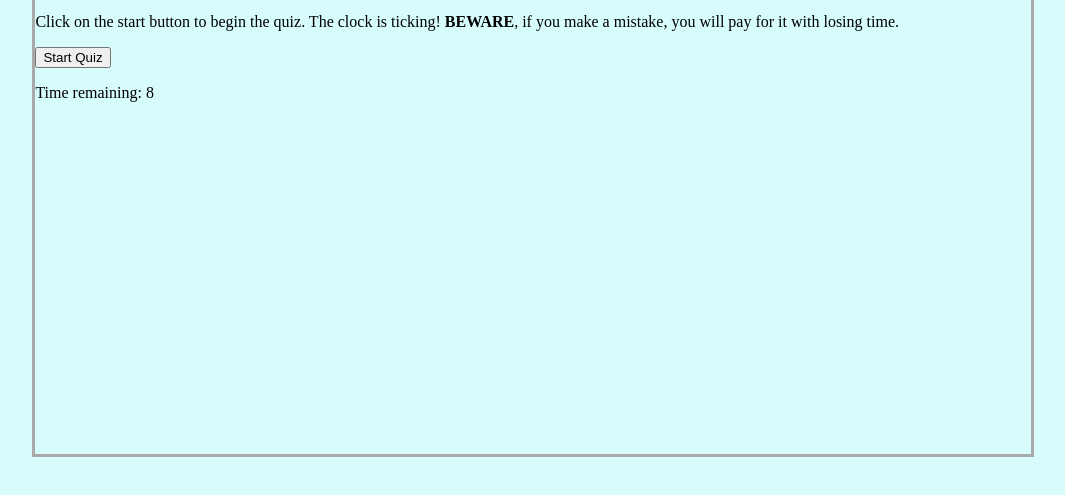
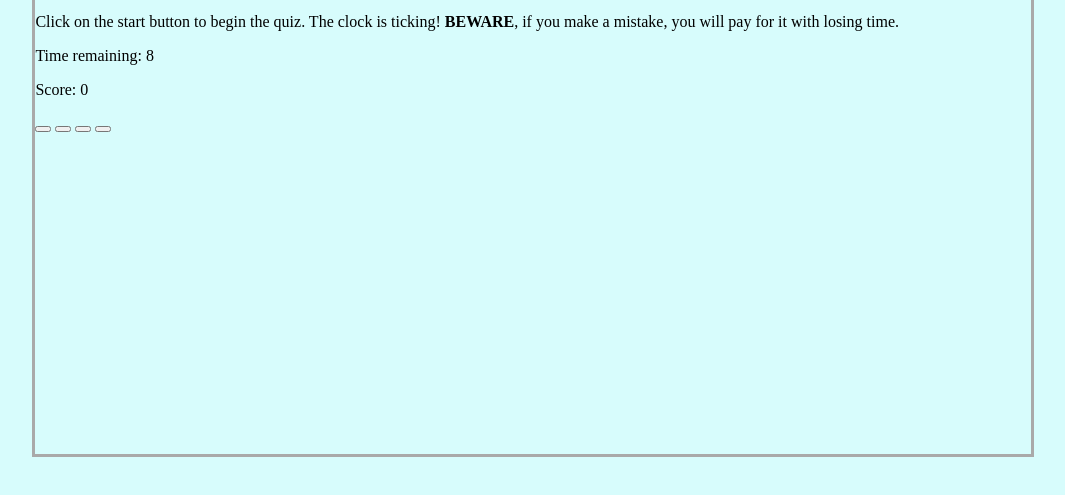
Before and after one commit to lauragupta/code-quiz, a plain HTML site: page index.html in a window 1280 px wide. Both pictures are taken after a click on the button "Start Quiz". Shown: the part 67-562 px from the top of the page, without its empty margins (107-1172 px from the left). Drawn offline with Linux system fonts and the light colour scheme.

Commit message:
hide start button after click, add score and set variable, add html for questions and answer buttons.

```diff
--- a/index.html
+++ b/index.html
@@ -14,6 +14,11 @@
         <button id="start-button">Start Quiz</button>
         <p id="quizTimer"></p>
         <p id="quizScore"></p>
+        <p id="quizQuestion"></p>
+        <button id="answerA"></button>
+        <button id="answerB"></button>
+        <button id="answerC"></button>
+        <button id="answerD"></button>
     </main>
     <script src="script.js"></script>
 </body>
--- a/script.js
+++ b/script.js
@@ -4,11 +4,16 @@ var timeRemaining = document.getElementById("quizTimer");
 /* set variable for score */
 var currentScore = document.getElementById("quizScore");
 
-var countdownTimer = 10
+var countdownTimer = 10;
+
+var score = 0;
 
 /* timer function */
 function onClick() {
     timeRemaining.textContent = "Time remaining: " + countdownTimer;
+    currentScore.textContent = "Score: " + score;
+    var startButton = document.getElementById("start-button");
+    startButton.setAttribute("style", "display:none")
     var timer = setInterval(function () {
         countdownTimer --;
         timeRemaining.textContent = "Time remaining: " + countdownTimer;
@@ -20,40 +25,40 @@ function onClick() {
 }
 
 /* click starts the quiz and quiz timer */
-document.getElementById("start-button").addEventListener("click", onClick)
+document.getElementById("start-button").addEventListener("click", onClick);
 
 
 /* first question posts */
 
-/* correct answer  and points and continues */
+/* correct answer verify, add points and continues */
 /* incorrect answer deducts time and continues */
 
 
 /*second question posts */
 
-/* correct answer  and points and continues */
+/* correct answer verify, add points and continues */
 /*incorrect answer deducts time and continues */
 
 
 /*third question posts */
 
-/* correct answer  and points and continues */
+/* correct answer verify, add points and continues */
 /*incorrect answer deducts time and continues */
 
 
 /*fourth question posts */
 
-/* correct answer  and points and continues */
+/* correct answer verify, add points and continues */
 /*incorrect answer deducts time and continues */
 
 
 /*fifth question posts */
 
-/* correct answer  and points and continues */
+/* correct answer ,verify add points and continues */
 /*incorrect answer deducts time and continues */
 
 
-/* timer goes off alert */
+/* timer goes off confirm */
 
 /* configure score combo of time left and correct answers */
 
```
